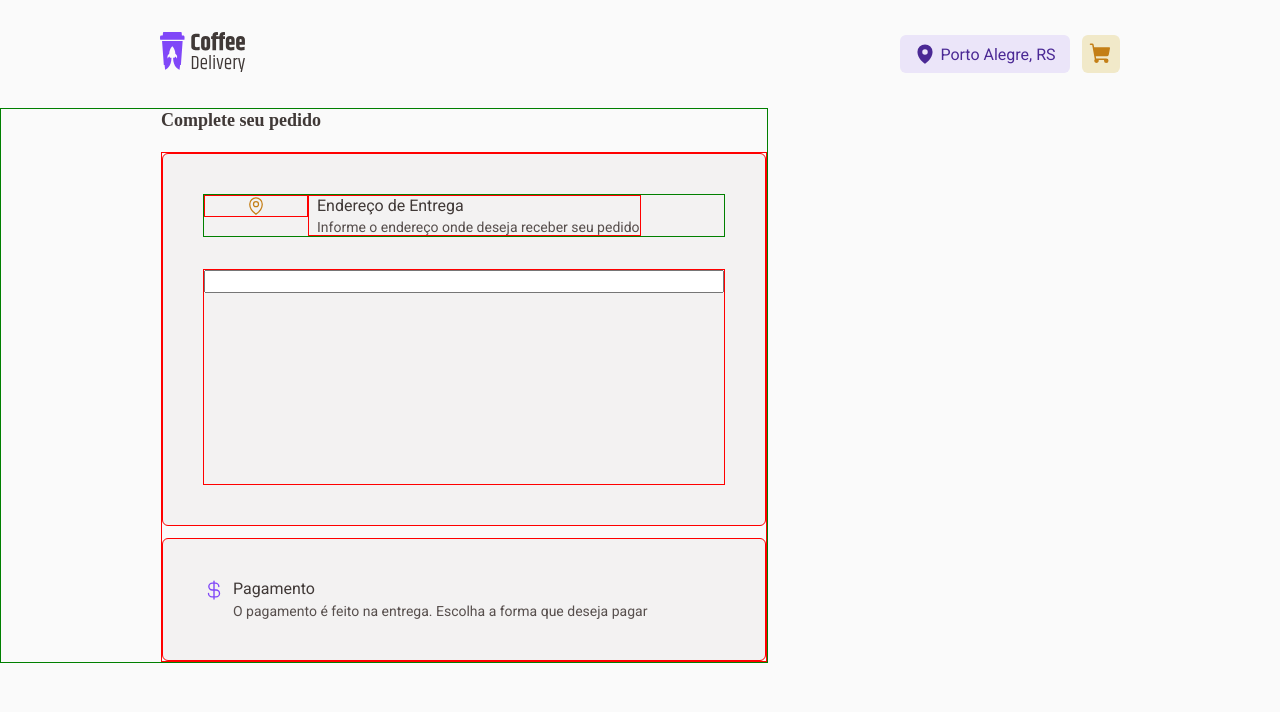
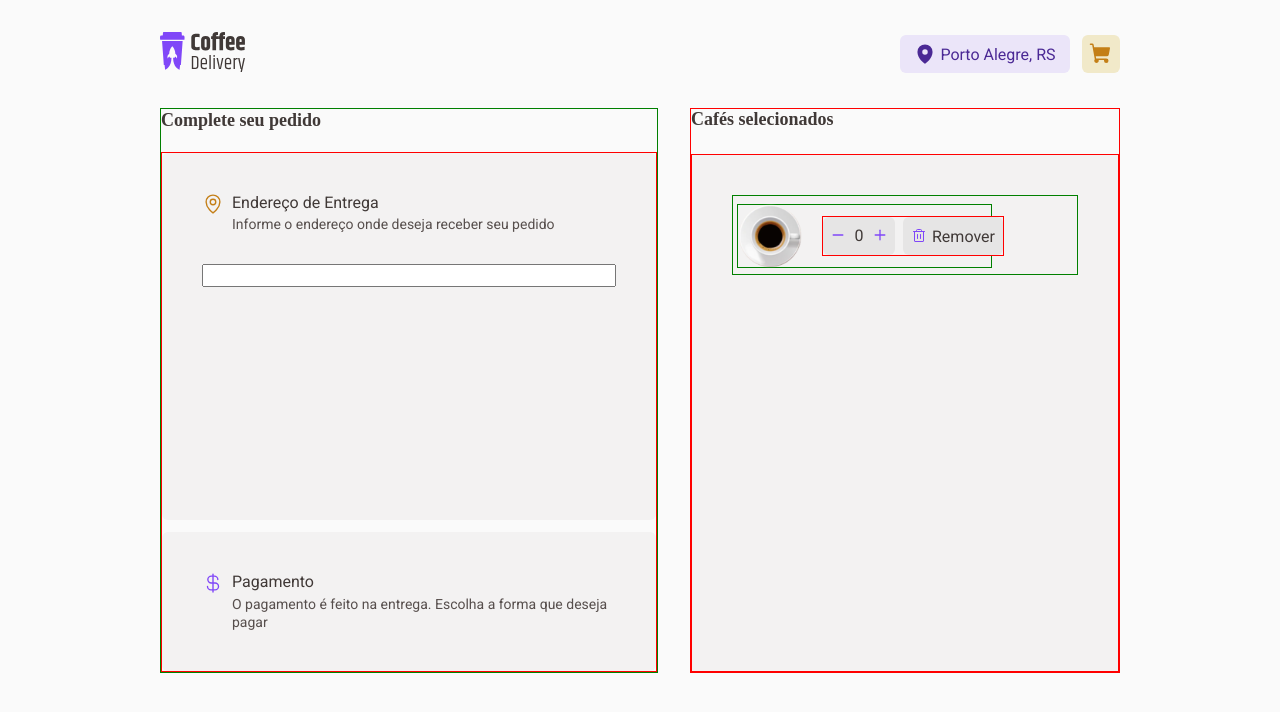
Before and after one commit to arthur-carminatti/Coffe-Delivery, a React (Vite) app: page /checkout in a window 1280 px wide. Shown: the top 712 px of the page. Built offline with nearby package versions, Linux system fonts and the light colour scheme.

Commit message:
Checkout

```diff
--- a/src/pages/Checkout/index.tsx
+++ b/src/pages/Checkout/index.tsx
@@ -1,17 +1,26 @@
-import { CurrencyDollar, MapPin } from "phosphor-react";
+import { CurrencyDollar, MapPin, Minus, Plus, Trash } from "phosphor-react";
+import tradicionalCoffe from '../../assets/tradicionalCoffe.svg'
 import {
     BoxAdressContainer,
     BoxOneCheckoutContainer,
     BoxPayContainer,
+    BoxTwoCheckoutContainer,
     CheckoutContainer,
+    CoffeRemoveContainer,
+    CoffeSelectedContainer,
+    CoffeSelectedDetailsContainer,
+    CoffeSelectedInfoContainer,
     FrameOneContainer,
+    FrameTwoContainer,
     InputBoxAdressContainer,
     TitleAdressContainer,
     TitleBoxAdressContainer,
     TitleBoxPayContainer,
     TitleCheckoutContainer,
-    TitlePayContainer
+    TitlePayContainer,
+    TitleTwoCheckoutContainer
 } from "./styles";
+import { CounterListCoffe } from "../../components/CoffeList/styles";
 
 export function Checkout() {
     return (
@@ -47,6 +56,39 @@ export function Checkout() {
                     </BoxPayContainer>
                 </BoxOneCheckoutContainer>
             </FrameOneContainer>
+
+            <FrameTwoContainer>
+                <TitleTwoCheckoutContainer>
+                    Cafés selecionados
+                </TitleTwoCheckoutContainer>
+
+                <BoxTwoCheckoutContainer>
+                    <CoffeSelectedContainer>
+                        <CoffeSelectedInfoContainer>
+                            <img src={tradicionalCoffe} alt="" />
+
+                            <CoffeSelectedDetailsContainer>
+                                <CounterListCoffe>
+                                    <button>
+                                        <Minus size={14} weight="bold" />
+                                    </button>
+                                    <p>0</p>
+                                    <button>
+                                        <Plus size={14} weight="bold" />
+                                    </button>
+                                </CounterListCoffe>
+
+                                <CoffeRemoveContainer>
+                                    <button>
+                                        <p><Trash />Remover</p>
+                                    </button>
+                                </CoffeRemoveContainer>
+                            </CoffeSelectedDetailsContainer>
+
+                        </CoffeSelectedInfoContainer>
+                    </CoffeSelectedContainer>
+                </BoxTwoCheckoutContainer>
+            </FrameTwoContainer>
         </CheckoutContainer>
     )
 }
--- a/src/pages/Checkout/styles.ts
+++ b/src/pages/Checkout/styles.ts
@@ -12,12 +12,13 @@ export const FrameOneContainer = styled.div`
     flex-direction: column;
     gap: 20px;
     min-width: 430px;
+    margin-right: 32px;
+    margin-left: 160px;
 `
 
 export const TitleCheckoutContainer = styled.div`
         width: 170px;
         height: 23px;
-        margin-left: 160px;
 
         font-family: 'Baloo 2';
         font-style: normal;
@@ -36,9 +37,7 @@ export const BoxOneCheckoutContainer = styled.div`
     flex-direction: column;
     padding: 0px;
     gap: 12px;
-    margin-left: 160px;
     min-width: 260px;
-
     border: 1px solid red;
 `
 export const BoxAdressContainer = styled.div`
@@ -46,8 +45,6 @@ export const BoxAdressContainer = styled.div`
     flex-direction: column;
     padding: 40px;
     gap: 32px;
-
-    border: 1px solid red;
 
     background: ${props => props.theme["white-200"]};
     border-radius: 6px;
@@ -57,12 +54,9 @@ export const TitleBoxAdressContainer = styled.div`
     display: flex;
     flex-direction: row;
     padding: 0px;
-    border: 1px solid green;
 
     svg {
-        display: flex;
-        width: 20%;
-        border: 1px solid red;
+        min-width: 22px;
         color: ${props => props.theme["yellow-700"]};
     }
 `
@@ -72,7 +66,6 @@ export const TitleAdressContainer = styled.div`
     flex-direction: column;
     padding-left: 8px;
     gap: 2px;
-    border: 1px solid red;
 
     span {
         color: ${props => props.theme["black-600"]};
@@ -100,8 +93,6 @@ export const InputBoxAdressContainer = styled.div`
     padding: 0px;
     gap: 16px;
 
-    border: 1px solid red;
-
     height: 216px;
 `
 
@@ -114,8 +105,6 @@ export const BoxPayContainer = styled.div`
 
     background: ${props => props.theme["white-200"]};
     border-radius: 6px;
-
-    border: 1px solid red;
 `
 
 export const TitleBoxPayContainer = styled.div`
@@ -125,6 +114,7 @@ export const TitleBoxPayContainer = styled.div`
     gap: 8px;
 
     svg {
+        min-width: 22px;
         color: ${props => props.theme["purple-600"]};
     }
 `
@@ -162,3 +152,113 @@ export const TitlePayContainer = styled.div`
         color: ${props => props.theme["gray-500"]};
     }
 `
+
+export const FrameTwoContainer = styled.div`
+    border: 1px solid red;
+    width: 40%;
+    display: flex;
+    flex-direction: column;
+    position: relative;
+    gap: 24px;
+    min-width: 430px;
+    margin-right: 160px;
+`
+
+export const TitleTwoCheckoutContainer = styled.div`
+        width: 156px;
+        height: 23px;
+        display: flex;
+
+        font-family: 'Baloo 2';
+        font-style: normal;
+        font-weight: 700;
+        font-size: 18px;
+
+        display: flex;
+        align-items: center;
+
+        color: ${props => props.theme["black-600"]};
+`
+
+export const BoxTwoCheckoutContainer = styled.div`
+    border: 1px solid red;
+    width: 100%;
+    height: 100%;
+
+    padding: 40px;
+    background: ${props => props.theme["white-200"]};
+    display: flex;
+`
+
+export const CoffeSelectedContainer = styled.div`
+    border: 1px solid green;
+
+    display: flex;
+    justify-content: space-between;
+    padding: 8px 4px;
+    gap: 59px;
+
+    width: 368px;
+    height: 80px;
+
+    background: ${props => props.theme["white-200"]};
+`
+
+export const CoffeSelectedInfoContainer = styled.div`
+    display: flex;
+    align-items: center;
+    padding: 0px;
+    gap: 20px;
+
+    border: 1px solid green;
+
+    width: 255px;
+    height: 64px;
+
+    img {
+        width: 64px;
+        height: 64px;
+    }
+`
+
+export const CoffeSelectedDetailsContainer = styled.div`
+    border: 1px solid red;
+    display: flex;
+    padding: 0px;
+    gap: 8px;
+
+    p {
+        font-family: 'Roboto';
+        font-style: normal;
+        font-weight: 400;
+        font-size: 16px;
+
+        display: flex;
+        align-items: center;
+
+        color: ${props => props.theme["black-600"]};
+    }
+`
+
+export const CoffeRemoveContainer = styled.div`
+    display: flex;
+    gap: 20px;
+    align-items: center;
+    padding: 8px;
+    border-radius: 6px;
+
+    width: 100px;
+    height: 38px;
+
+    background: ${props => props.theme["gray-100"]};
+
+    button {
+        background: transparent;
+        border: 0;
+
+        svg {
+            color: ${props => props.theme["purple-600"]};
+            margin-right: 5px;
+        }
+    }
+`
```
